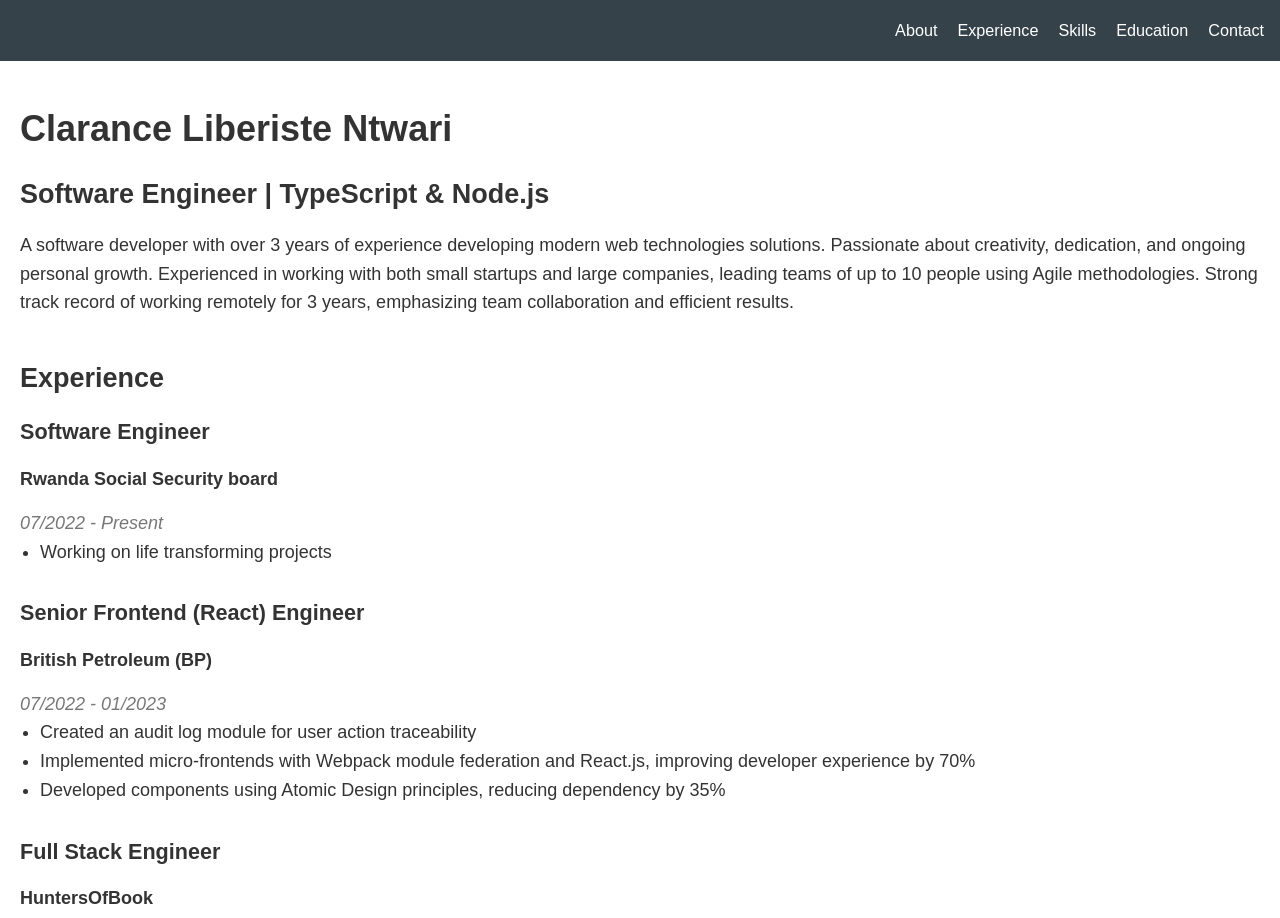
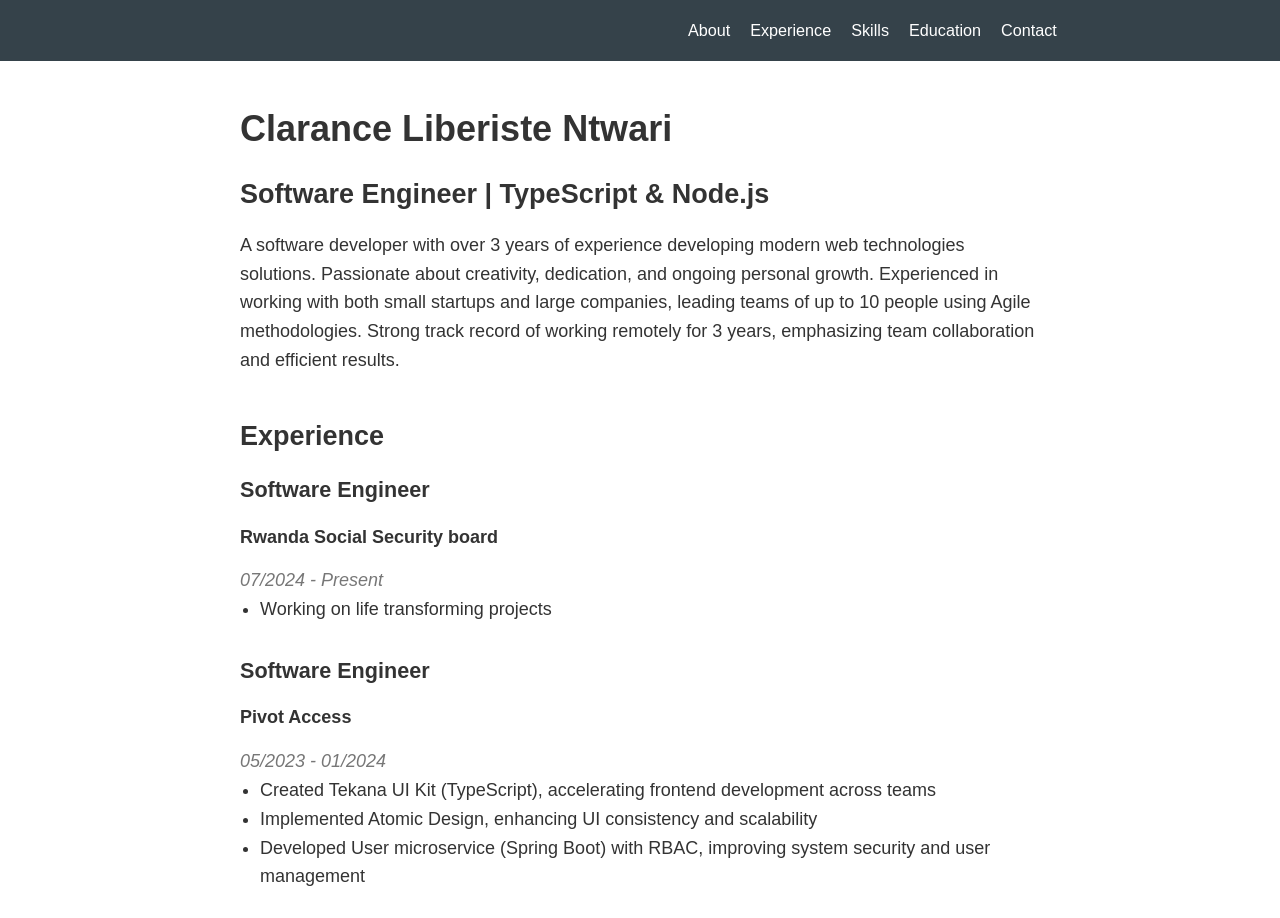
Before and after one commit to claranceliberi/alu-res-web-des-resu, a plain HTML site: page index.html in a window 1280 px wide. Shown: the top 918 px of the page. Drawn offline with Linux system fonts and the light colour scheme.

Commit message:
improving the looks

```diff
--- a/index.html
+++ b/index.html
@@ -9,6 +9,7 @@
 </head>
 <body>
     <header>
+        <div class="container">
             <nav id="navbar">
                 <ul>
                     <li><a href="#about">About</a></li>
@@ -18,9 +19,11 @@
                     <li><a href="#contact">Contact</a></li>
                 </ul>
             </nav>
+        </div>
     </header>
 
     <main>
+        <div class="container">
         <section id="about" class="reveal">
             <h1>Clarance Liberiste Ntwari</h1>
             <h2>Software Engineer | TypeScript & Node.js</h2>
@@ -33,9 +36,20 @@
             <div class="job">
                 <h3>Software Engineer</h3>
                 <h4>Rwanda Social Security board</h4>
-                <p class="date">07/2022 - Present</p>
+                <p class="date">07/2024 - Present</p>
                 <ul>
                     <li>Working on life transforming projects</li>
+                </ul>
+            </div>
+
+            <div class="job">
+                <h3>Software Engineer</h3>
+                <h4>Pivot Access</h4>
+                <p class="date">05/2023 - 01/2024</p>
+                <ul>
+                    <li>Created Tekana UI Kit (TypeScript), accelerating frontend development across teams</li>
+                    <li>Implemented Atomic Design, enhancing UI consistency and scalability</li>
+                    <li>Developed User microservice (Spring Boot) with RBAC, improving system security and user management</li>
                 </ul>
             </div>
 
@@ -117,9 +131,10 @@
             </ul>
         </section>
     </main>
-
     <footer>
+        <div class="container">
             <p>&copy; 2023 Clarance Liberiste Ntwari. All rights reserved.</p>
+        </div>
     </footer>
 
     <script src="script.js"></script>
--- a/styles.css
+++ b/styles.css
@@ -10,12 +10,15 @@ body {
     line-height: 1.6;
     color: #333;
     font-size: 16px;
+    display: flex;
+    flex-direction: column;
+    align-items: center;
 }
 
 .container {
-    width: 90%;
-    margin: auto;
-    overflow: hidden;
+    width: 100%;
+    max-width: 1200px;
+    margin: 0 auto;
     padding: 0 20px;
 }
 
@@ -114,14 +117,19 @@ ul {
     color: #0077B5;
     text-decoration: none;
 }
-
 /* Footer Styles */
 footer {
     background: #35424a;
     color: #ffffff;
-    text-align: center;
+    width: 100%;
     padding: 1rem;
     font-size: 0.8em;
+}
+
+footer .container {
+    display: flex;
+    justify-content: center;
+    align-items: center;
 }
 
 /* Responsive Design */
```
Lines whose indentation alone changed are shown as unchanged.
